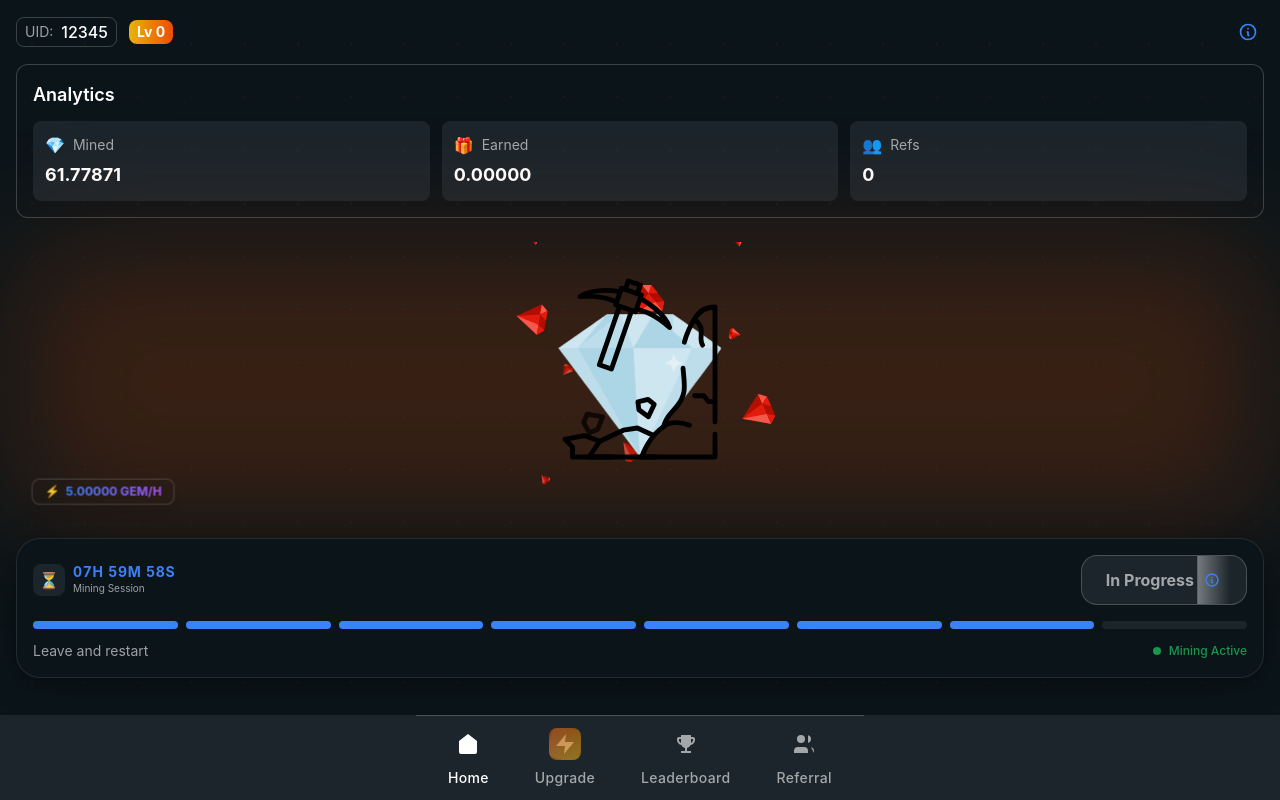
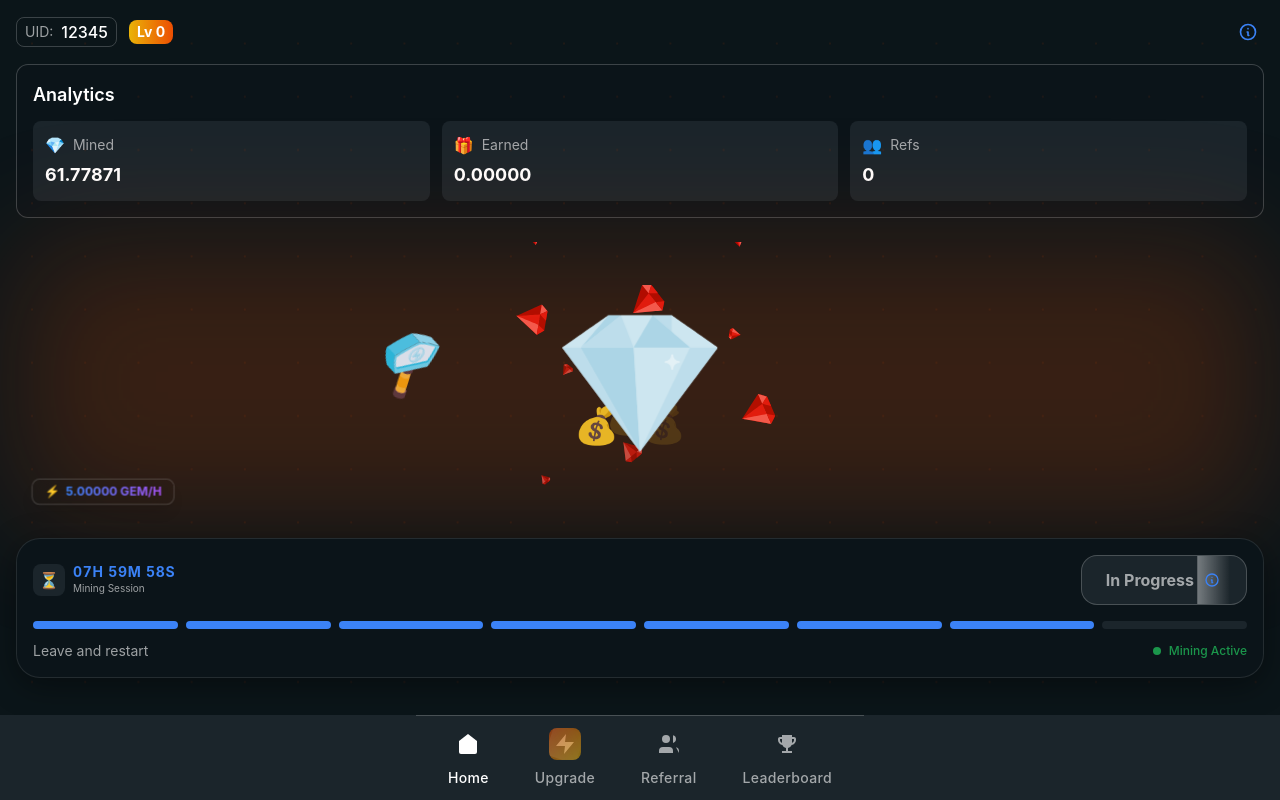
Before and after one commit to SubscriptionEchor/GEM, a React (Vite) app: page / in a window 1280 px wide. Both pictures are taken after a click on the button "Start Mining". Built offline with nearby package versions, Linux system fonts and the light colour scheme.

Commit message:
Reorders the footer items and updated the mining animation

```diff
--- a/src/components/HomePage.tsx
+++ b/src/components/HomePage.tsx
@@ -3,7 +3,7 @@ import { motion } from 'framer-motion';
 import { formatNumber } from '../utils/numberUtils';
 import clsx from 'clsx';
 import Lottie from 'lottie-react';
-import miningHillAnimation from '../assets/animations/mining hill.json';
+import magicHammerAnimation from '../assets/animations/magic-hammer.json';
 import { AnimatePresence } from 'framer-motion';
 import fallingDiamondsAnimation from '../assets/animations/diamond falling.json';
 import diamondAnimation from '../assets/animations/diamond.json';
@@ -202,13 +202,23 @@ const HomePage: React.FC<HomePageProps> = () => {
         {/* Pick Axe Animation */}
         {miningActive && (
           <motion.div
-            className="absolute left-1/2 top-1/2 -translate-x-1/2 -translate-y-1/2 w-[250px] h-[250px] z-20"
+            className="absolute left-[25%] top-[20%] w-[140px] h-[140px] z-30"
             initial={{ opacity: 0 }}
-            animate={{ opacity: 1 }}
+            animate={{
+              opacity: 1,
+              rotate: [0, 45, 0],
+              x: [0, 25, 0],
+              y: [0, -10, 0]
+            }}
+            transition={{
+              duration: 1,
+              repeat: Infinity,
+              ease: "easeInOut"
+            }}
             exit={{ opacity: 0 }}
           >
             <Lottie
-              animationData={miningHillAnimation}
+              animationData={magicHammerAnimation}
               loop={true}
               autoplay={true}
               style={{ width: '100%', height: '100%' }}
@@ -218,7 +228,7 @@ const HomePage: React.FC<HomePageProps> = () => {
 
         {/* Orbiting Elements */}
         <div className="relative w-[280px] h-[280px]">
-          {miningActive && [...Array(5)].map((_, index) => {
+          {miningActive && [...Array(10)].map((_, index) => {
             const randomX = (Math.random() - 0.5) * 200; // Random X position between -100 and 100
             const randomY = Math.random() * 150 + 50; // Random Y position between 50 and 200
             const randomDelay = Math.random() * 2; // Random delay between 0 and 2 seconds
@@ -227,7 +237,7 @@ const HomePage: React.FC<HomePageProps> = () => {
             return (
               <motion.div
               key={index}
-              className="absolute left-1/2 top-1/2 w-8 h-8 -ml-4 -mt-4"
+              className="absolute left-1/2 top-1/2 w-12 h-12 -ml-6 -mt-6"
               initial={{ scale: 0, y: 0, x: 0 }}
               animate={{
                 scale: [0, 1, 1],
@@ -242,7 +252,7 @@ const HomePage: React.FC<HomePageProps> = () => {
                 ease: "easeOut"
               }}
             >
-              <span className="text-2xl">💰</span>
+              <span className="text-4xl">💰</span>
               </motion.div>
             );
           })}
@@ -250,15 +260,15 @@ const HomePage: React.FC<HomePageProps> = () => {
           <motion.div
             animate={{
               y: [0, -8, 0],
-              scale: [1, 1.05, 1]
+              scale: [1, 0.95, 1]
             }}
             transition={{
-              duration: 2,
+              duration: 1.5,
               repeat: Infinity,
               ease: "easeInOut"
             }}
             className="absolute left-1/2 top-1/2 -ml-20 -mt-20 w-40 h-40
-                       flex items-center justify-center z-10"
+                       flex items-center justify-center z-20"
           >
             <Lottie
               animationData={diamondAnimation}
--- a/src/components/Navigation.tsx
+++ b/src/components/Navigation.tsx
@@ -65,36 +65,6 @@ const Navigation: React.FC<NavigationProps> = ({ currentPage, onNavigate }) => {
         </motion.button>
 
         <motion.button
-          onClick={() => onNavigate('leaderboard')}
-          className={`flex flex-col items-center gap-2 group relative ${
-            currentPage === 'leaderboard' ? 'text-text-primary' : 'text-text-secondary'
-          }`}
-          whileHover={{ scale: 1.1 }}
-          whileTap={{ scale: 0.95 }}
-        >
-          <div className="w-8 h-8 flex items-center justify-center relative">
-            {currentPage === 'leaderboard' && (
-              <motion.div
-                className="absolute inset-0 bg-gradient-to-br from-accent-primary/30 to-accent-warning/30 rounded-lg blur-sm"
-                animate={{
-                  scale: [1, 1.2, 1],
-                  opacity: [0.5, 0.8, 0.5]
-                }}
-                transition={{
-                  duration: 3,
-                  repeat: Infinity,
-                  ease: "easeInOut"
-                }}
-              />
-            )}
-            <svg viewBox="0 0 24 24" className="w-6 h-6 fill-current">
-              <path d="M19 5h-2V3H7v2H5c-1.1 0-2 .9-2 2v1c0 2.55 1.92 4.63 4.39 4.94.63 1.5 1.98 2.63 3.61 2.96V19H7v2h10v-2h-4v-3.1c1.63-.33 2.98-1.46 3.61-2.96C19.08 12.63 21 10.55 21 8V7c0-1.1-.9-2-2-2zM5 8V7h2v3.82C5.84 10.4 5 9.3 5 8zm14 0c0 1.3-.84 2.4-2 2.82V7h2v1z"/>
-            </svg>
-          </div>
-          <span className="text-sm font-medium tracking-wide">Leaderboard</span>
-        </motion.button>
-
-        <motion.button
           onClick={() => onNavigate('referral')}
           className={`flex flex-col items-center gap-2 group relative ${
             currentPage === 'referral' ? 'text-text-primary' : 'text-text-secondary'
@@ -126,6 +96,36 @@ const Navigation: React.FC<NavigationProps> = ({ currentPage, onNavigate }) => {
           </div>
           <span className="text-sm font-medium tracking-wide">Referral</span>
         </motion.button>
+
+        <motion.button
+          onClick={() => onNavigate('leaderboard')}
+          className={`flex flex-col items-center gap-2 group relative ${
+            currentPage === 'leaderboard' ? 'text-text-primary' : 'text-text-secondary'
+          }`}
+          whileHover={{ scale: 1.1 }}
+          whileTap={{ scale: 0.95 }}
+        >
+          <div className="w-8 h-8 flex items-center justify-center relative">
+            {currentPage === 'leaderboard' && (
+              <motion.div
+                className="absolute inset-0 bg-gradient-to-br from-accent-primary/30 to-accent-warning/30 rounded-lg blur-sm"
+                animate={{
+                  scale: [1, 1.2, 1],
+                  opacity: [0.5, 0.8, 0.5]
+                }}
+                transition={{
+                  duration: 3,
+                  repeat: Infinity,
+                  ease: "easeInOut"
+                }}
+              />
+            )}
+            <svg viewBox="0 0 24 24" className="w-6 h-6 fill-current">
+              <path d="M19 5h-2V3H7v2H5c-1.1 0-2 .9-2 2v1c0 2.55 1.92 4.63 4.39 4.94.63 1.5 1.98 2.63 3.61 2.96V19H7v2h10v-2h-4v-3.1c1.63-.33 2.98-1.46 3.61-2.96C19.08 12.63 21 10.55 21 8V7c0-1.1-.9-2-2-2zM5 8V7h2v3.82C5.84 10.4 5 9.3 5 8zm14 0c0 1.3-.84 2.4-2 2.82V7h2v1z"/>
+            </svg>
+          </div>
+          <span className="text-sm font-medium tracking-wide">Leaderboard</span>
+        </motion.button>
       </div>
     </nav>
   );
```
